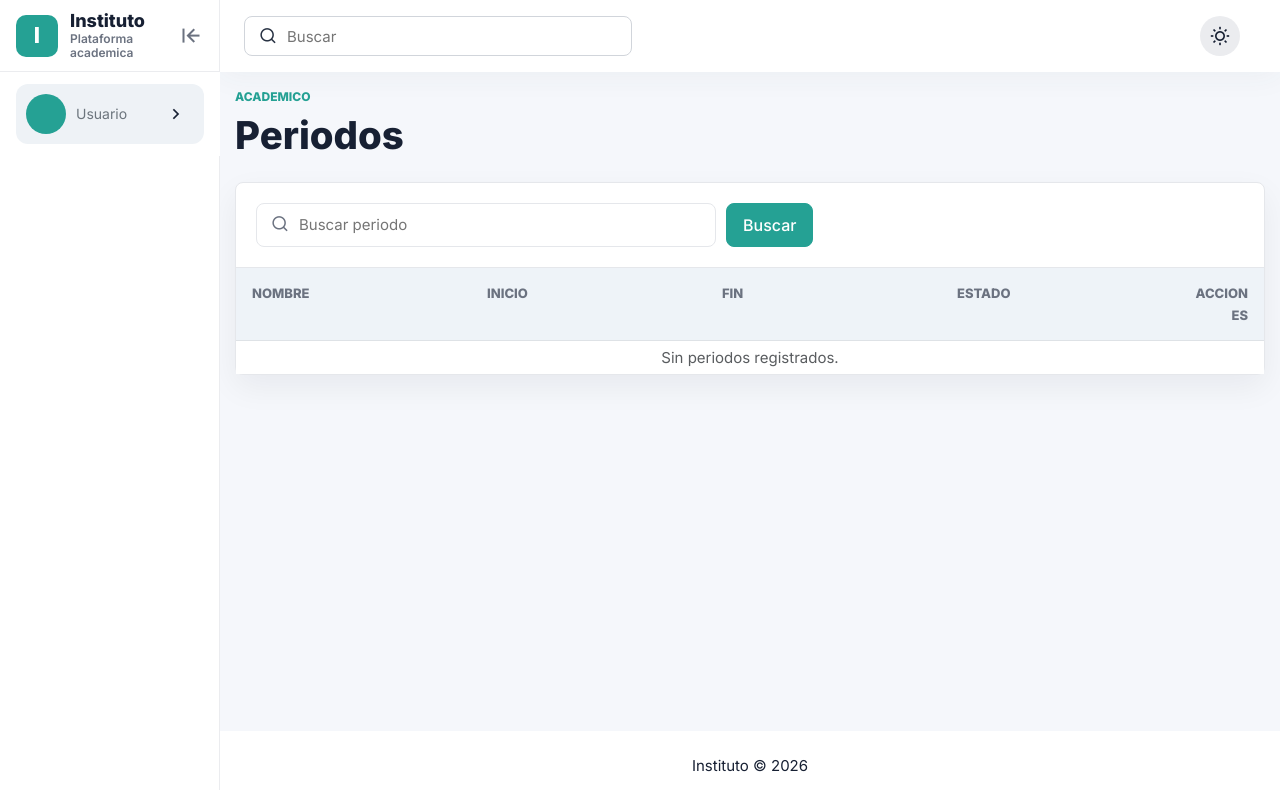
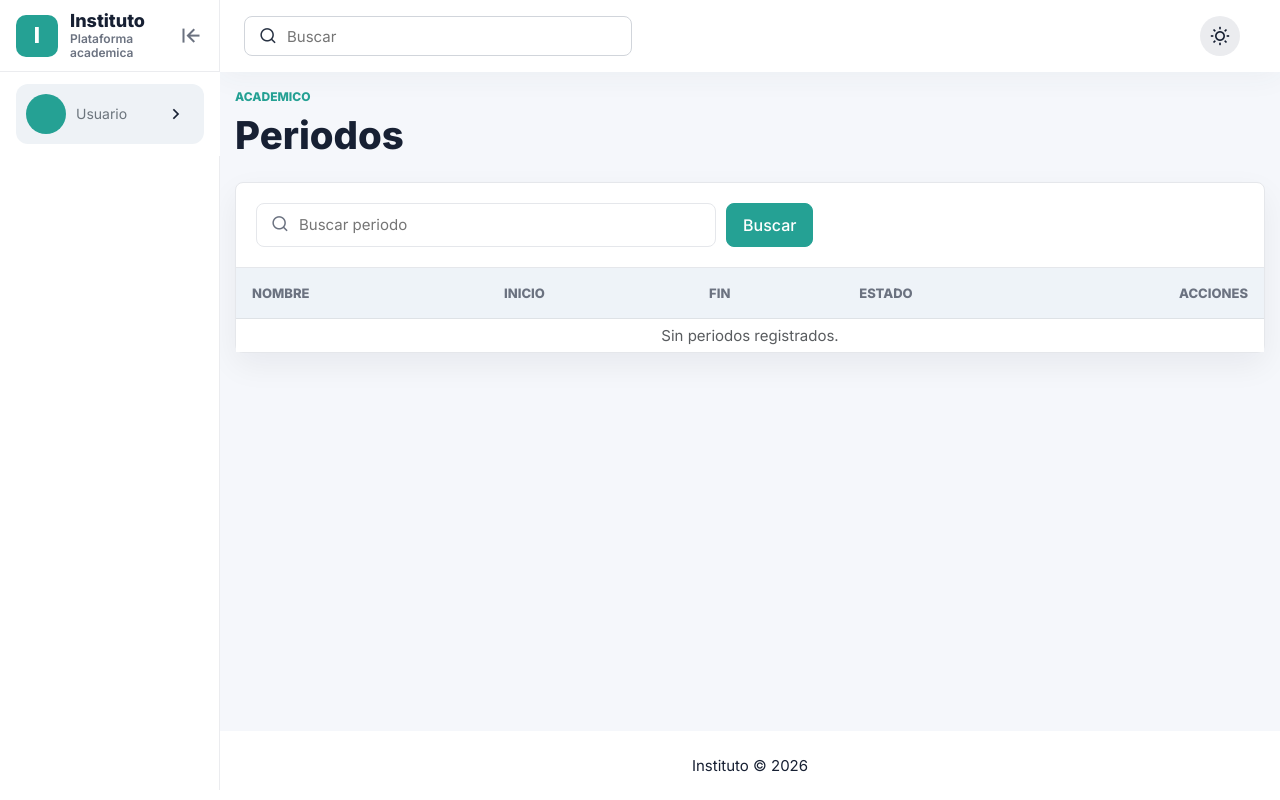
Before and after one commit to 5dg6mtq9qv-arch/instituto, a Django app: template templates/academico/periodo_list.html in a window 1280 px wide. Run offline with Django 5.2, Linux system fonts and the light colour scheme; the template is opened without the code that fills it, so the values that code supplies are empty; some libraries are stand-ins or nearby versions.

Commit message:
lista periodo

```diff
--- a/templates/academico/periodo_list.html
+++ b/templates/academico/periodo_list.html
@@ -1,6 +1,35 @@
 {% extends "web/base.html" %}
 
 {% block title %}Periodos | Instituto{% endblock %}
+
+{% block extra_head %}
+  <style>
+    .period-list-panel .app-table {
+      min-width: 760px;
+      table-layout: auto;
+    }
+    .period-list-panel .app-table th.text-end:last-child,
+    .period-list-panel .app-table td.text-end:last-child {
+      min-width: 180px;
+      overflow-wrap: normal;
+      white-space: nowrap;
+      width: 180px;
+    }
+    .period-list-actions {
+      display: flex;
+      justify-content: flex-end;
+    }
+    .period-list-actions .btn {
+      align-items: center;
+      display: inline-flex;
+      gap: 6px;
+      overflow-wrap: normal;
+      white-space: nowrap;
+      width: auto;
+      word-break: normal;
+    }
+  </style>
+{% endblock %}
 
 {% block content %}
   <header class="page-header">
@@ -16,7 +45,7 @@
     {% endif %}
   </header>
 
-  <section class="panel list-panel">
+  <section class="panel list-panel period-list-panel">
     <form class="list-toolbar" method="get">
       <div class="list-search">
         <i class="ri-search-line"></i>
@@ -53,7 +82,7 @@
               </td>
               <td class="text-end">
                 {% if periodo.estado == "activo" and perms.academico.change_periodo %}
-                  <form class="d-inline" method="post" action="{% url 'academico:periodo_cerrar' periodo.pk %}" onsubmit="return confirm('¿Cerrar este periodo? Las asignaciones activas quedaran finalizadas y se conservara su historial.');">
+                  <form class="period-list-actions" method="post" action="{% url 'academico:periodo_cerrar' periodo.pk %}" onsubmit="return confirm('¿Cerrar este periodo? Las asignaciones activas quedaran finalizadas y se conservara su historial.');">
                     {% csrf_token %}
                     <button class="btn btn-outline-danger btn-sm" type="submit">
                       <i class="ri-lock-line"></i>
```
